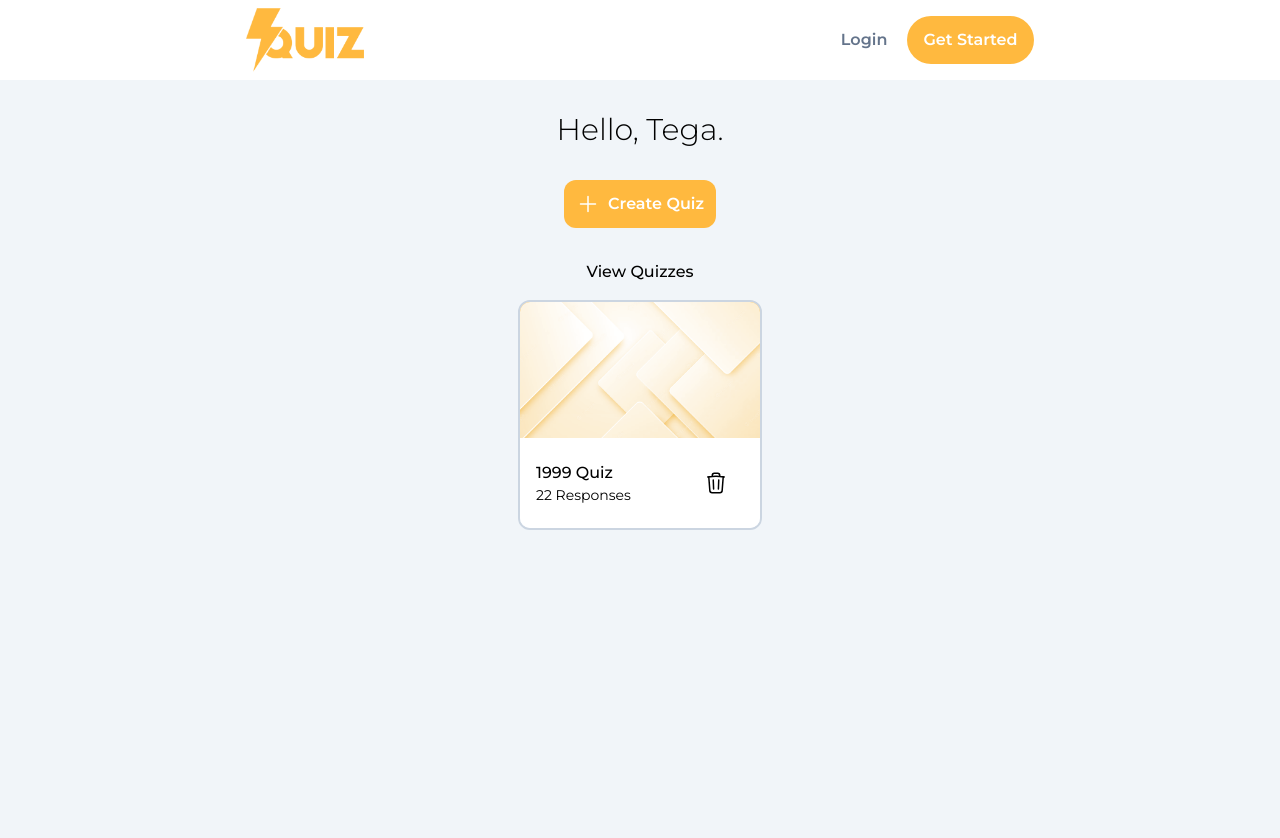
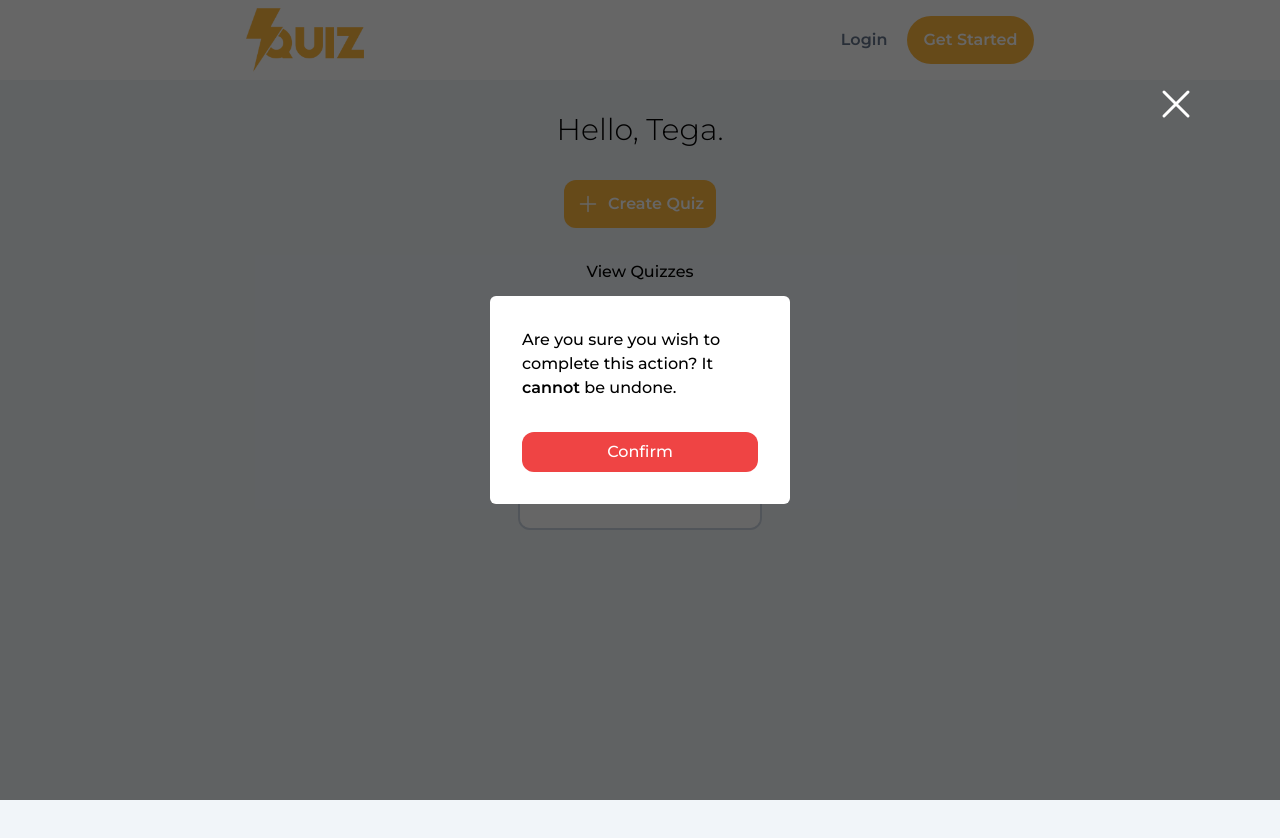
Before and after one commit to TegaBC/PowerQuiz, a React (Vite) app in the folder client/: page /dashboard in a window 1280 px wide. Shown: the top 838 px of the page. Built offline with nearby package versions, Linux system fonts and the light colour scheme.

Commit message:
made start on deletion modal

```diff
--- /dev/null
+++ b/client/src/components/DeletePortal.jsx
@@ -0,0 +1,18 @@
+export default function DeletePortal( { open, onClose, onDelete } ) {
+    if (!open) return null
+
+    return (
+        <div className="mouse fixed top-0 right-0 bottom-0 left-0 bg-black bg-opacity-60 flex justify-center items-center">
+            <svg class="fixed top-20 right-20 w-12 h-12 text-white" xmlns="http://www.w3.org/2000/svg" fill="none" viewBox="0 0 24 24" stroke-width="1.5" stroke="currentColor">
+            <path stroke-linecap="round" stroke-linejoin="round" d="M6 18L18 6M6 6l12 12" />
+            </svg>
+
+            <div className="min-h-[200px] w-[300px] bg-white p-8 font-medium flex flex-col gap-8 rounded-md">
+                <p>Are you sure you wish to complete this action? It <span className="font-semibold">cannot</span> be undone.</p>
+                <button onClick={onDelete} className="bg-red-500 py-2 rounded-xl hover:bg-red-600 transition-colors text-white">
+                    Confirm
+                </button>
+            </div>
+        </div>
+    )
+}
--- a/client/src/pages/Dashboard.jsx
+++ b/client/src/pages/Dashboard.jsx
@@ -1,9 +1,13 @@
 import { Link } from "react-router-dom"
 import NavBar from "../components/Navbar"
+import DeletePortal from "../components/DeletePortal"
 import BackgroundImage from "../images/backgroundquiz.png"
-import { useEffect } from "react"
+import { useEffect, useState } from "react"
+
 
 export default function DashboardPage() {
+    const [portalOpen, setPortalOpen] = useState(true)
+
     useEffect(() => {
         // GET quizzes
 
@@ -15,6 +19,21 @@ export default function DashboardPage() {
         */
 
     }, [])
+
+    // close portal, open portal when del is clicked
+    function onPortalClose() {
+        setPortalOpen(false)
+    }
+
+    function promptDeleteQuiz () {
+        setPortalOpen(true)
+    }
+
+    function portalDelete() {
+        setPortalOpen(false)
+
+        // run logic to delete the quiz
+    }
 
     return (
         <>
@@ -34,6 +53,7 @@ export default function DashboardPage() {
                 </div>
 
                 <h1 className="font-medium">View Quizzes</h1>
+                <DeletePortal open={portalOpen} onClose={onPortalClose} onDelete={portalDelete}/>
 
                 <div className="mt-4 flex flex-wrap gap-8">
                     <Link className="flex flex-col min-w-xs rounded-xl border-2
@@ -47,7 +67,7 @@ export default function DashboardPage() {
                                 <h1 className="font-medium">1999 Quiz</h1>
                                 <p className="text-sm">22 Responses</p>
                             </div>
-                            <button className="transition-colors hover:text-red-500" href="">
+                            <button onClick={promptDeleteQuiz} className="transition-colors hover:text-red-500" href="">
                                 <svg xmlns="http://www.w3.org/2000/svg" fill="none" viewBox="0 0 24 24" strokeWidth={1.5} stroke="currentColor" className="w-6 h-6">
                                 <path strokeLinecap="round" strokeLinejoin="round" d="M14.74 9l-.346 9m-4.788 0L9.26 9m9.968-3.21c.342.052.682.107 1.022.166m-1.022-.165L18.16 19.673a2.25 2.25 0 01-2.244 2.077H8.084a2.25 2.25 0 01-2.244-2.077L4.772 5.79m14.456 0a48.108 48.108 0 00-3.478-.397m-12 .562c.34-.059.68-.114 1.022-.165m0 0a48.11 48.11 0 013.478-.397m7.5 0v-.916c0-1.18-.91-2.164-2.09-2.201a51.964 51.964 0 00-3.32 0c-1.18.037-2.09 1.022-2.09 2.201v.916m7.5 0a48.667 48.667 0 00-7.5 0" />
                                 </svg>
```
